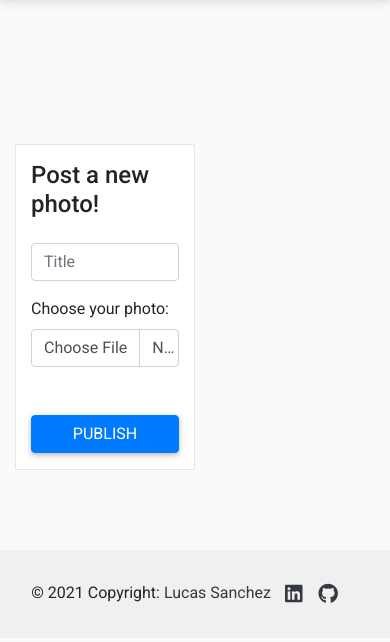
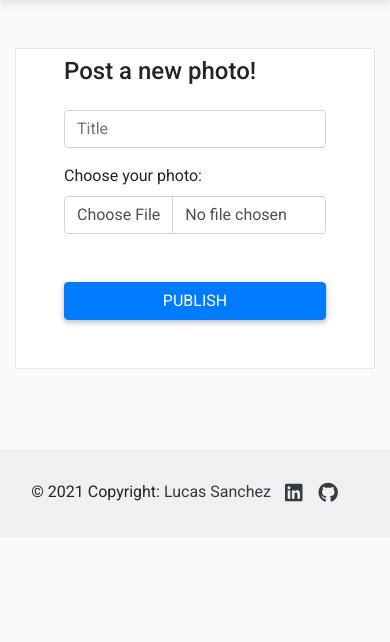
Before and after one commit to luckdeluxe/petgram, a Django app: template templates/posts/new.html in a window 390 px wide. Shown: the part 44-686 px from the top of the page. Run offline with Django 3.2, Linux system fonts and the light colour scheme; the template is opened without the code that fills it: values that come from a table or form of the project are taken from there, others are empty; some libraries are stand-ins or nearby versions.

Commit message:
Update responsive form

```diff
--- a/templates/posts/new.html
+++ b/templates/posts/new.html
@@ -6,9 +6,10 @@
 
 {% block container %}
 
-    <div class="container">
-        <div class="row justify-content-md-center">
-            <div class="col-6 pt-3 pb-3" id="profile-box">
+    <div class="container h-100">
+        <div class="row h-100 justify-content-center align-items-center">
+            <div class="col-sm-12 col-md-5 col-lg-5 pt-2 pl-5 pr-5 pb-5" id="auth-container">
+
                 <h4 class="mb-4">Post a new photo!</h4>
 
                 <form method="POST" enctype="multipart/form-data">
```
